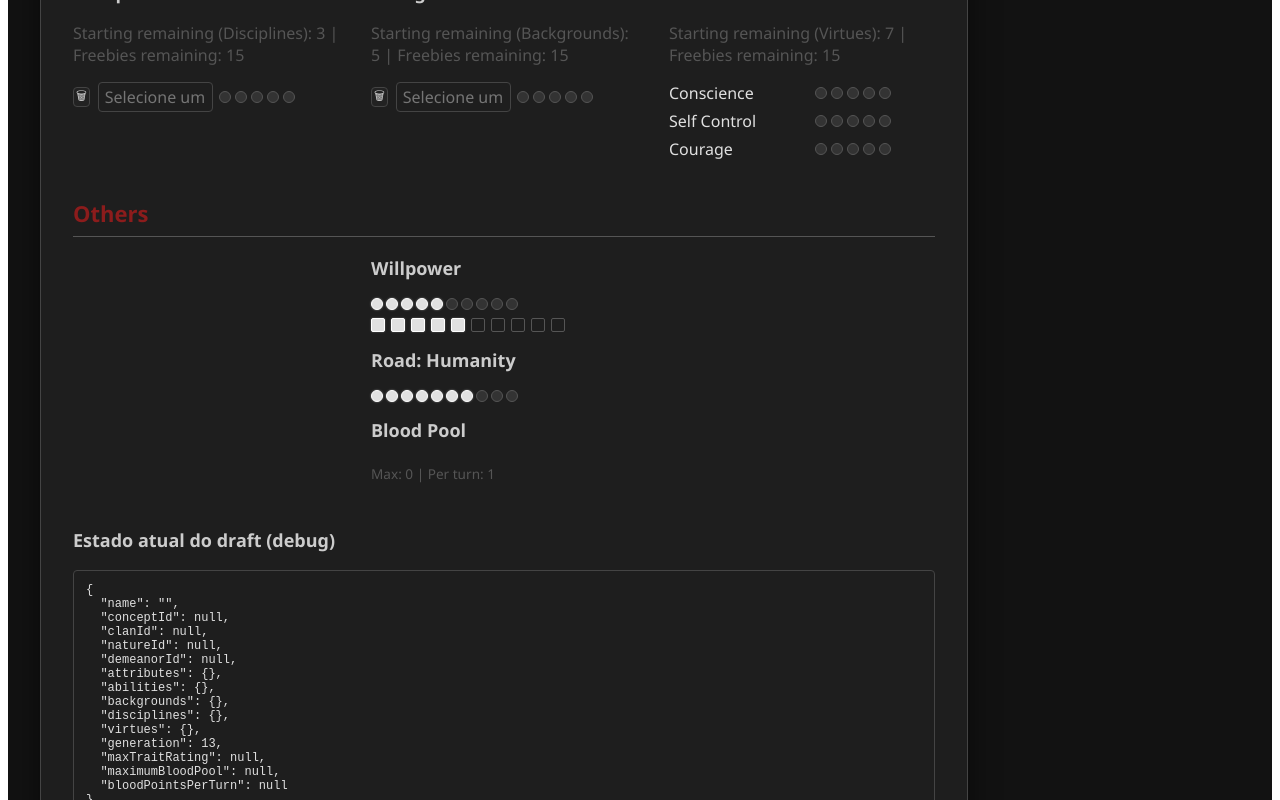
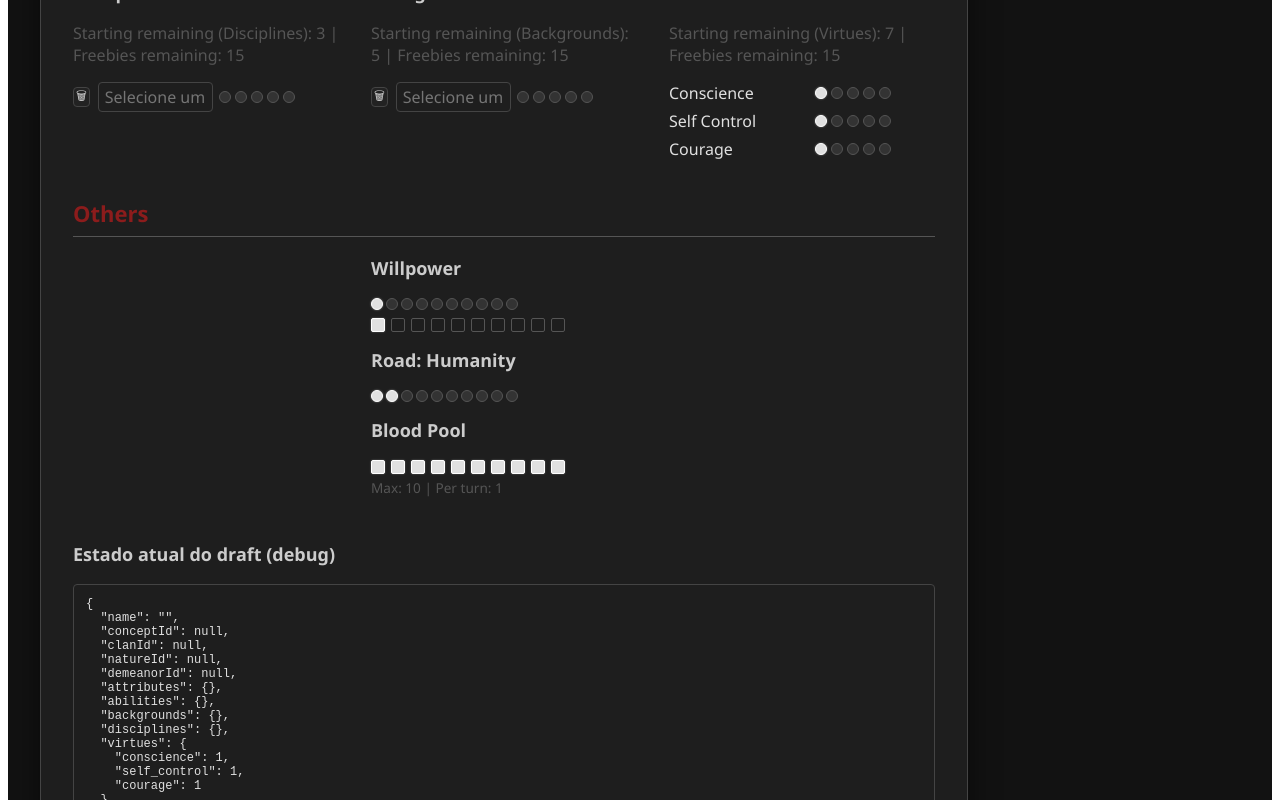
Before and after one commit to danielfcastro/vtm-elysium-next, a Next.js app: page /create in a window 1280 px wide. Shown: the part 1440-2240 px from the top of the page. Built offline with nearby package versions, Linux system fonts and the light colour scheme.

Commit message:
Fix Issue #7: Virtues, Willpower, road

```diff
--- a/app/character-sheet.css
+++ b/app/character-sheet.css
@@ -99,7 +99,7 @@ background-color: var(--medium-bg);
   width: 100%;
   max-width: 100%;
   min-width: 0;
-  position: relative;   /* ESSENCIAL: ancora o dropdown aqui */
+  position: relative; /* ESSENCIAL: ancora o dropdown aqui */
 }
 
 .autocompleteRoot input {
@@ -154,7 +154,6 @@ display: grid;
 .createPage .personaGrid {
   grid-template-columns: repeat(3, minmax(0, 1fr));
 }
-
 
 .debugBlock {
   padding: 12px;
@@ -769,7 +768,6 @@ margin-top: 8px;
 
 /* “Aura” como linha abaixo do Road */
 
-
 :root {
   --primary-red: #8c1c1c;
   --dark-bg: #121212;
--- a/app/create/page.tsx
+++ b/app/create/page.tsx
@@ -350,9 +350,26 @@ function sumRecord(r: Record<string, number>) {
  * ====================================================================*/
 
 function CreateCharacterPage() {
-  const [draft, setDraft] = useState<CharacterDraft>(() =>
-    createEmptyCharacterDraft(),
-  );
+  const [draft, setDraft] = useState<CharacterDraft>(() => {
+    const d = createEmptyCharacterDraft();
+
+    // Virtues start with 1 dot each by default (VtM/V20 baseline).
+    const virtues = { ...((d.virtues as any) ?? {}) };
+    virtues.conscience = Number(virtues.conscience ?? 1);
+    virtues.self_control = Number(virtues.self_control ?? 1);
+    virtues.courage = Number(virtues.courage ?? 1);
+    d.virtues = virtues as any;
+
+    // Phase 01 derived stats (baseline): Willpower = Courage; Road/Humanity = Conscience + Self-Control.
+    // Aqui ignoramos quaisquer valores default de createEmptyCharacterDraft para estas
+    // trilhas derivadas e forçamos o baseline pelas Virtues.
+    d.willpower = virtues.courage;
+    d.humanity = virtues.conscience + virtues.self_control;
+    // Road rating (used for the "Road" track) follows Humanity in Phase 01 baseline.
+    (d as any).roadRating = d.humanity;
+
+    return d;
+  });
   const [nameError, setNameError] = useState<string | null>(null);
   const [isDarkAges, setIsDarkAges] = useState(false);
 
@@ -497,7 +514,11 @@ function CreateCharacterPage() {
 
   const attrs = (c.attributes ?? {}) as Record<string, number>;
   const abilities = (c.abilities ?? {}) as Record<string, number>;
-  const virtues = (c.virtues ?? {}) as Record<string, number>;
+  const virtues = (
+    Object.keys((c.virtues ?? {}) as Record<string, number>).length
+      ? (c.virtues as Record<string, number>)
+      : ((draft.virtues as Record<string, number> | undefined) ?? {})
+  ) as Record<string, number>;
 
   const traitCap = Math.max(5, Number(c.maxTraitRating ?? 5));
 
@@ -1006,31 +1027,51 @@ function CreateCharacterPage() {
 
   function handleVirtueDotsChange(virtueId: string, next: number) {
     setDraft((prev) => {
-      const max = Math.max(0, Math.min(5, next));
+      const base = 1;
+      const clamped = Math.max(base, Math.min(5, next));
+
+      const prevVirtues: Record<string, number> = (prev.virtues as
+        | Record<string, number>
+        | undefined) ?? {
+        conscience: 1,
+        self_control: 1,
+        courage: 1,
+      };
+
+      const nextVirtues: Record<string, number> = {
+        ...prevVirtues,
+        [virtueId]: clamped,
+      };
+
       const candidate: CharacterDraft = {
         ...prev,
-        virtues: {
-          ...((prev.virtues as any) ?? {}),
-          [virtueId]: max,
-        },
+        virtues: nextVirtues,
       };
 
       if (phase === 1) {
-        const candidateChar: any = draftToCharacter(candidate);
-        const v = (candidateChar?.virtues ?? {}) as Record<string, number>;
         const virtueAddedTotal = [
           "conscience",
           "self_control",
           "courage",
         ].reduce((acc, id) => {
-          const rating = Number(v?.[id] ?? 0);
-          return acc + Math.max(0, rating - 1);
+          const rating = Number(nextVirtues[id] ?? base);
+          return acc + Math.max(0, rating - base);
         }, 0);
 
         if (virtueAddedTotal > rules.virtues) {
           setSpendError("Starting Points (Virtues): limite excedido.");
           return prev;
         }
+
+        // Phase 01 only: derived stats follow virtues.
+        const cCourage = Number(nextVirtues["courage"] ?? base);
+        const cConscience = Number(nextVirtues["conscience"] ?? base);
+        const cSelf = Number(nextVirtues["self_control"] ?? base);
+
+        candidate.willpower = cCourage;
+        candidate.humanity = cConscience + cSelf;
+        // Keep Road in sync with Humanity / Virtues during Phase 01.
+        (candidate as any).roadRating = cConscience + cSelf;
       }
 
       const phase2Check = enforcePhase2FreebiesOrReject(
@@ -1099,7 +1140,6 @@ function CreateCharacterPage() {
       return next;
     });
   }
-
 
   function getClanDisciplineIds(clanId: string | null): string[] {
     if (!clanId) return [];
@@ -1437,16 +1477,53 @@ function addDisciplineRow() {
       : (draft.generation ?? (isDarkAges ? 12 : 13));
 
   const roadName = c.road?.name ?? c.roadName ?? "Humanity";
-  const roadRating = Number(c.roadRating ?? c.humanity ?? 0);
-
-  const willpowerPermanent = Number(c.willpower ?? 0);
+
+  const draftVirtuesForPreview: Record<string, number> = (draft.virtues as
+    | Record<string, number>
+    | undefined) ?? {
+    conscience: 1,
+    self_control: 1,
+    courage: 1,
+  };
+
+  let roadRating: number;
+  let willpowerPermanent: number;
+
+  if (phase === 1) {
+    const conscience = Number(draftVirtuesForPreview.conscience ?? 1);
+    const selfControl = Number(draftVirtuesForPreview.self_control ?? 1);
+    const courage = Number(draftVirtuesForPreview.courage ?? 1);
+
+    roadRating = conscience + selfControl;
+    willpowerPermanent = courage;
+  } else {
+    const draftHumanity = (draft as any).humanity;
+    const draftWillpower = (draft as any).willpower;
+
+    roadRating =
+      typeof draftHumanity === "number" && !Number.isNaN(draftHumanity)
+        ? draftHumanity
+        : Number(c.roadRating ?? c.humanity ?? 0);
+
+    willpowerPermanent =
+      typeof draftWillpower === "number" && !Number.isNaN(draftWillpower)
+        ? draftWillpower
+        : Number(c.willpower ?? 0);
+  }
+
   const willpowerTemporary = Number(
     c.willpowerTemporary ?? c.willpowerTemp ?? willpowerPermanent,
   );
 
-  const bloodPoolMax = Math.max(0, Number(c.maximumBloodPool ?? 0));
+  const bloodPoolMax = Math.max(10, Number(c.maximumBloodPool ?? 10));
   const bloodPerTurn = Number(c.bloodPointsPerTurn ?? 0);
   const maxTraitRating = Number(c.maxTraitRating ?? 5);
+
+  const clanWeakness =
+    ((clans as any[]).find((clan) => clan.id === draft.clanId) as any)
+      ?.weakness ??
+    (c as any)?.clan?.weakness ??
+    "—";
 
   // Whenever template changes in Phase 1, reset snapshots and errors.
   useEffect(() => {
@@ -1603,7 +1680,7 @@ function addDisciplineRow() {
                     <strong>Max Trait Rating:</strong> {maxTraitRating}
                   </p>
                   <p>
-                    <strong>Clan Weakness:</strong> {c.clan?.weakness ?? "—"}
+                    <strong>Clan Weakness:</strong> {clanWeakness}
                   </p>
                 </div>
               </div>
@@ -1807,10 +1884,23 @@ function addDisciplineRow() {
                     </p>
 
                     {["conscience", "self_control", "courage"].map((id) => {
-                      const v = Number(virtues?.[id] ?? 0);
+                      const v = Number(virtues?.[id] ?? 1);
                       return (
                         <div className="itemRow" key={id}>
+                          <span
+                            className="itemRowMain"
+                            style={{ pointerEvents: "none" }}
+                          >
                             <Label text={titleCaseAndClean(id)} />
+                          </span>
+
+                          <span
+                            style={{
+                              pointerEvents: "auto",
+                              position: "relative",
+                              zIndex: 5,
+                            }}
+                          >
                             <DotsSelector
                               value={v}
                               max={5}
@@ -1818,6 +1908,7 @@ function addDisciplineRow() {
                                 handleVirtueDotsChange(id, dots)
                               }
                             />
+                          </span>
                         </div>
                       );
                     })}
--- a/src/core/models/CharacterDraft.ts
+++ b/src/core/models/CharacterDraft.ts
@@ -25,6 +25,9 @@ export interface CharacterDraft {
   maxTraitRating?: number | null;
   maximumBloodPool?: number | null;
   bloodPointsPerTurn?: number | null;
+
+  willpower?: number | null;
+  road?: number | null;
 }
 
 /**
```
Lines whose indentation alone changed are shown as unchanged.
